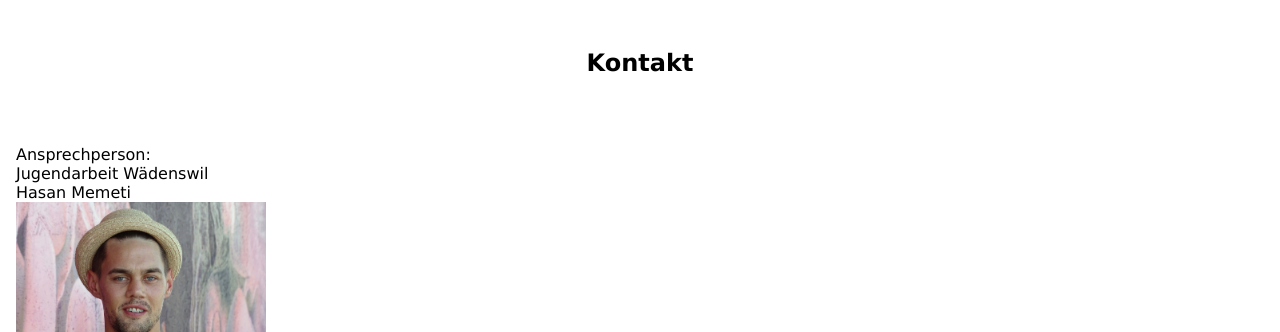
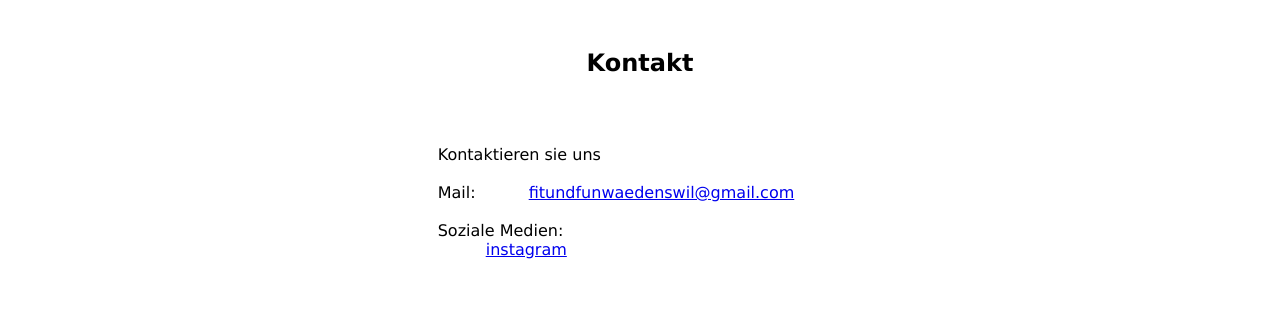
Before and after one commit to herrnuessli/fitfunwaedi, a plain HTML site: page kontakt.html in a window 1280 px wide. Shown: the part 468-800 px from the top of the page. Drawn offline with Linux system fonts and the light colour scheme.

Commit message:
update page

```diff
--- a/kontakt.html
+++ b/kontakt.html
@@ -26,11 +26,15 @@
 
       </p>
       <p>
-        Ansprechperson: </br>
-        Jugendarbeit Wädenswil</br>Hasan Memeti</br>
-        <img src="images/image-asset.jpeg" alt="Bild Hasan" style="width: 20%; height: auto;">
-        <br/>
-        Per Telefon über <a href="tel:+799541427">079 954 14 27</a> und per E-Mail an <a href="mailto:hasan.memeti@waedenswil.ch">hasan.memeti@waedenswil.ch</a>
+        Kontaktieren sie uns
+        <br>
+        <br>
+        Mail: <a href="mailto:fitundfunwaedenswil@gmail.com">fitundfunwaedenswil@gmail.com</a>
+        <br>
+        <br>
+        Soziale Medien:
+        <br>
+        <a href="https://www.instagram.com/fitfun_waedi/">instagram</a>
       </p>
     </main>
   </body>
```
Also changed, not shown: index.html (+10 -1 lines), 1 other file.
